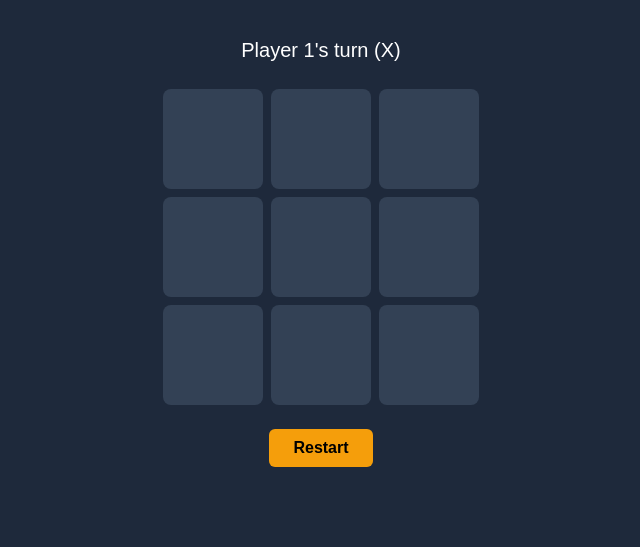
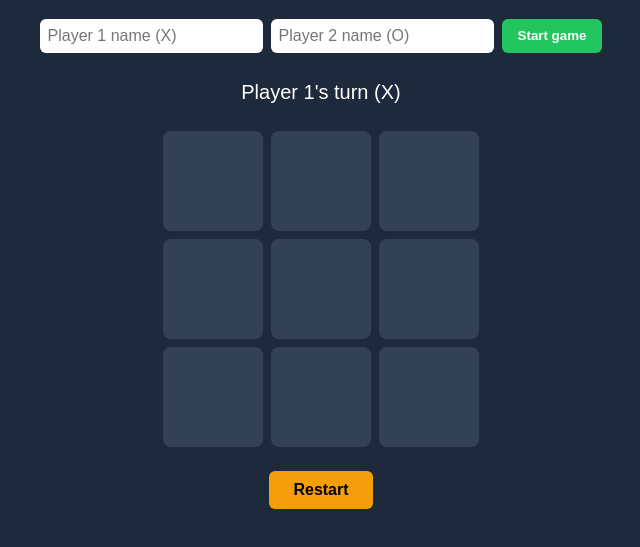
Before and after one commit to jan-christopher-buen/odin-tic-tac-toe, a plain HTML site: page index.html in a window 1280 px wide. Shown: the part 93-640 px from the top of the page, without its empty margins (319-959 px from the left). Drawn offline with Linux system fonts and the light colour scheme.

Commit message:
Let players enter their names

```diff
--- a/index.html
+++ b/index.html
@@ -11,6 +11,11 @@
 <body>
     <main>
         <h1>Tic Tac Toe</h1>
+        <form class="names-form">
+            <input type="text" id="player1" placeholder="Player 1 name (X)">
+            <input type="text" id="player2" placeholder="Player 2 name (O)">
+            <button type="submit">Start game</button>
+        </form>
         <p class="status"></p>
         <div class="board"></div>
         <button class="restart-btn">Restart</button>
--- a/script.js
+++ b/script.js
@@ -66,6 +66,11 @@ const GameController = (function () {
         return `${currentPlayer.name}'s turn (${currentPlayer.marker})`;
     };
 
+    const setPlayerNames = (name1, name2) => {
+        players[0].name = name1 || "Player 1";
+        players[1].name = name2 || "Player 2";
+    };
+
     const getCurrentPlayer = () => currentPlayer;
 
     const newGame = () => {
@@ -74,7 +79,7 @@ const GameController = (function () {
         gameOver = false;
     };
 
-    return { playRound, getCurrentPlayer, newGame };
+    return { playRound, getCurrentPlayer, newGame, setPlayerNames };
 })();
 
 
@@ -82,6 +87,7 @@ const DisplayController = (function () {
     const boardElement = document.querySelector(".board");
     const statusElement = document.querySelector(".status");
     const restartButton = document.querySelector(".restart-btn");
+    const namesForm = document.querySelector(".names-form");
 
     const showTurn = () => {
         const player = GameController.getCurrentPlayer();
@@ -114,6 +120,16 @@ const DisplayController = (function () {
         render();
     });
 
+    namesForm.addEventListener("submit", (e) => {
+        e.preventDefault();
+        const name1 = document.querySelector("#player1").value.trim();
+        const name2 = document.querySelector("#player2").value.trim();
+        GameController.setPlayerNames(name1, name2);
+        GameController.newGame();
+        showTurn();
+        render();
+    });
+
     showTurn();
     render();
 
--- a/styles.css
+++ b/styles.css
@@ -52,3 +52,26 @@ main {
     font-weight: bold;
     cursor: pointer;
 }
+
+.names-form {
+    display: flex;
+    gap: 8px;
+    margin-bottom: 8px;
+}
+
+.names-form input {
+    padding: 8px;
+    border: none;
+    border-radius: 6px;
+    font-size: 1rem;
+}
+
+.names-form button {
+    padding: 8px 16px;
+    border: none;
+    border-radius: 6px;
+    background-color: #22c55e;
+    color: white;
+    font-weight: bold;
+    cursor: pointer;
+}
```
